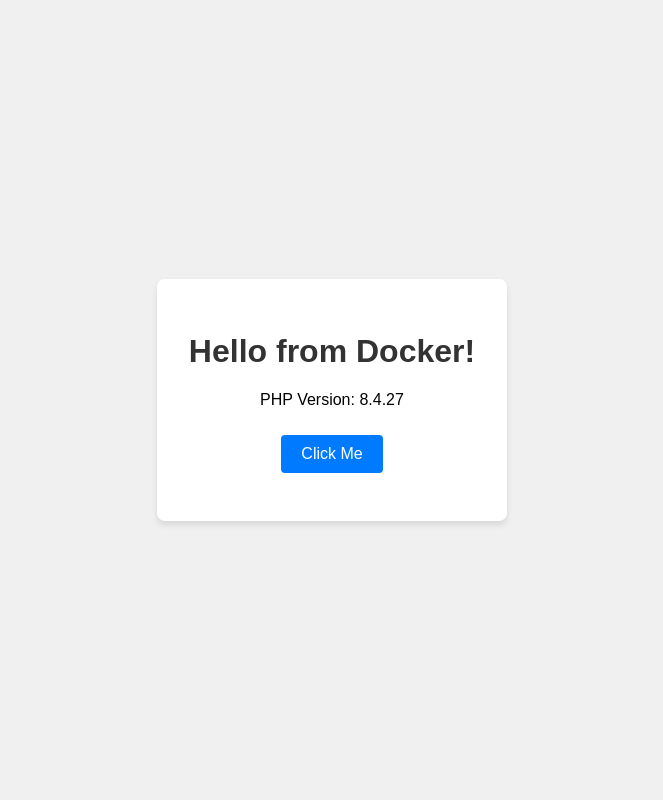
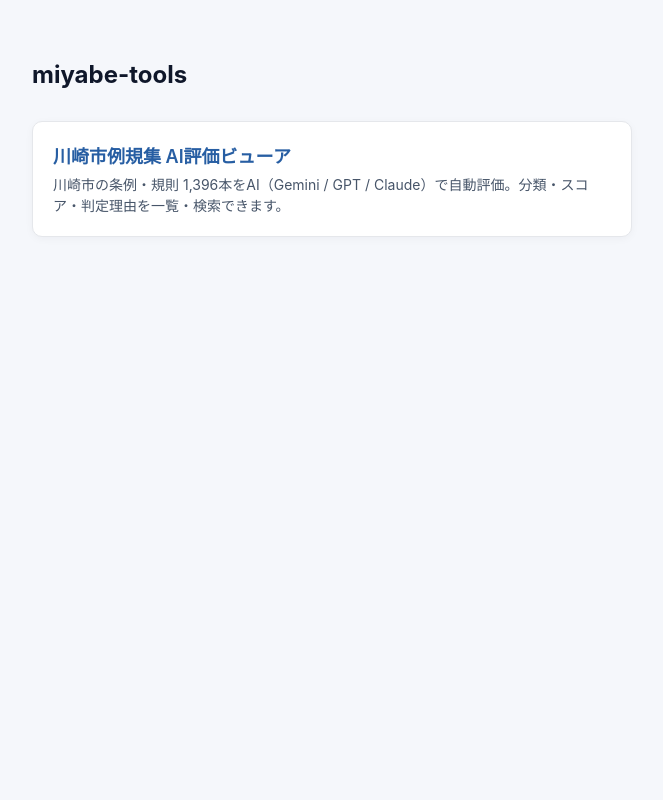
Before and after one commit to mimidesunya/miyabe-tools, a PHP site: page / in a window 1280 px wide. Shown: the whole page, without its empty margins (308-971 px from the left). Run offline with PHP 8.4, Linux system fonts and the light colour scheme.

Commit message:
トップ修正

```diff
--- a/app/index.php
+++ b/app/index.php
@@ -1,22 +1,76 @@
 <!DOCTYPE html>
-<html lang="en">
+<html lang="ja">
 <head>
     <meta charset="UTF-8">
     <meta name="viewport" content="width=device-width, initial-scale=1.0">
-    <title>Docker Compose PHP Project</title>
-    <link rel="stylesheet" href="assets/css/style.css">
+    <title>miyabe-tools</title>
+    <style>
+        * { box-sizing: border-box; }
+        body {
+            margin: 0;
+            font-family: -apple-system, BlinkMacSystemFont, 'Segoe UI', Roboto, 'Noto Sans JP', sans-serif;
+            background: #f5f7fb;
+            color: #1f2937;
+            display: flex;
+            justify-content: center;
+            padding: 60px 16px;
+        }
+        .container {
+            max-width: 600px;
+            width: 100%;
+        }
+        h1 {
+            font-size: 24px;
+            margin: 0 0 32px;
+            color: #0f172a;
+        }
+        .tool-list {
+            list-style: none;
+            padding: 0;
+            margin: 0;
+            display: flex;
+            flex-direction: column;
+            gap: 12px;
+        }
+        .tool-list a {
+            display: block;
+            background: #fff;
+            border: 1px solid #e5e7eb;
+            border-radius: 10px;
+            padding: 20px;
+            text-decoration: none;
+            color: inherit;
+            box-shadow: 0 2px 8px rgba(15,23,42,0.04);
+            transition: box-shadow 0.15s, border-color 0.15s;
+        }
+        .tool-list a:hover {
+            border-color: #275ea3;
+            box-shadow: 0 4px 16px rgba(39,94,163,0.12);
+        }
+        .tool-name {
+            font-size: 18px;
+            font-weight: 600;
+            color: #275ea3;
+            margin-bottom: 6px;
+        }
+        .tool-desc {
+            font-size: 14px;
+            color: #475569;
+            line-height: 1.5;
+        }
+    </style>
 </head>
 <body>
     <div class="container">
-        <h1>Hello from Docker!</h1>
-        <p>
-            <?php
-            echo "PHP Version: " . phpversion();
-            ?>
-        </p>
-        <button id="clickMe">Click Me</button>
-        <p id="message"></p>
+        <h1>miyabe-tools</h1>
+        <ul class="tool-list">
+            <li>
+                <a href="/reiki/">
+                    <div class="tool-name">川崎市例規集 AI評価ビューア</div>
+                    <div class="tool-desc">川崎市の条例・規則 1,396本をAI（Gemini / GPT / Claude）で自動評価。分類・スコア・判定理由を一覧・検索できます。</div>
+                </a>
+            </li>
+        </ul>
     </div>
-    <script src="assets/js/script.js"></script>
 </body>
 </html>
```
